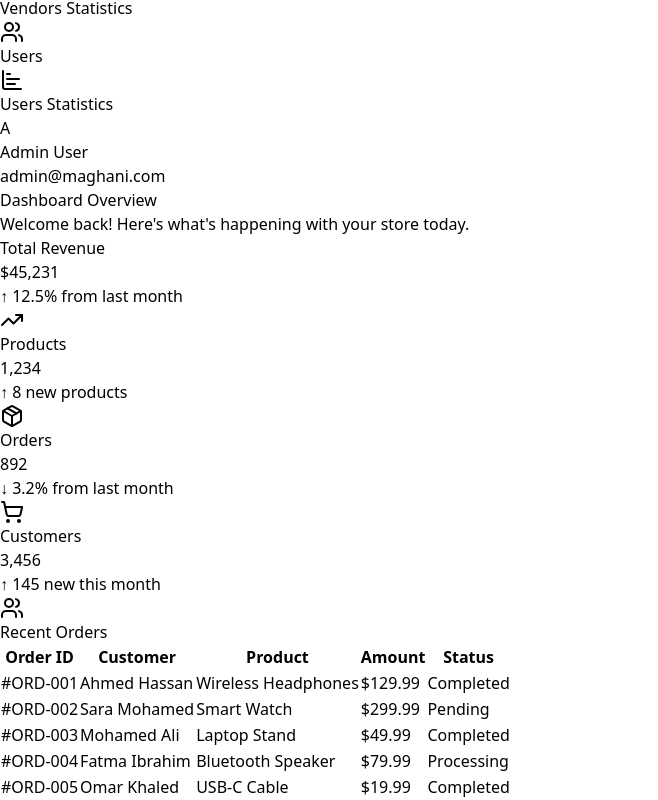
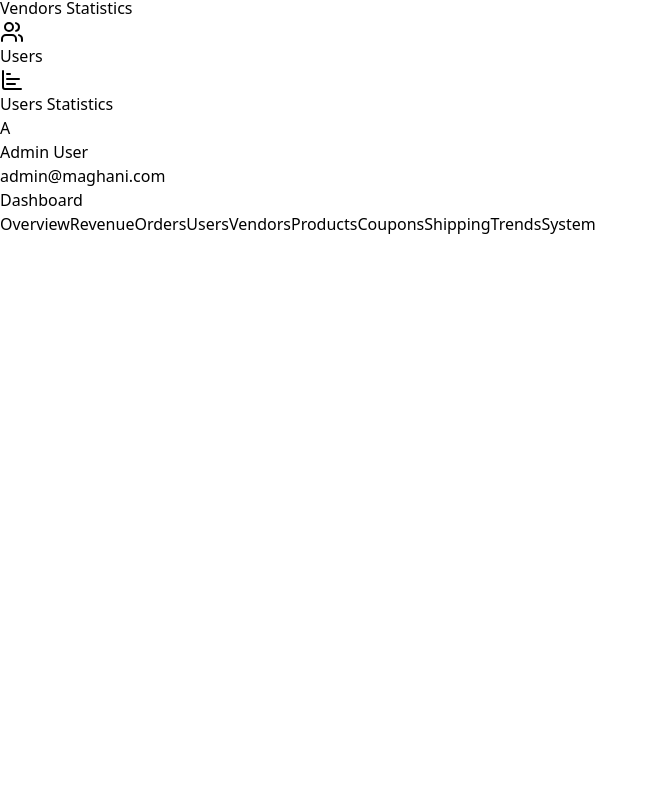
Before and after one commit to abdoBadawy74/Maghani-Dashboard, a React (Vite) app: page / in a window 1280 px wide. Shown: the part 434-1234 px from the top of the page, without its empty margins (0-658 px from the left). After the commit the page ends 800 px from the top, so only its background shows below. Built offline with nearby package versions, Linux system fonts and the light colour scheme; sample sign-in values are in the browser's storage.

Commit message:
feat: update recharts dependency to version 3.3.0 and refactor Dashboard component structure

```diff
--- a/package.json
+++ b/package.json
@@ -22,7 +22,7 @@
     "react-router-dom": "^7.9.3",
     "react-spinners": "^0.17.0",
     "react-toastify": "^11.0.5",
-    "recharts": "^3.2.1"
+    "recharts": "^3.3.0"
   },
   "devDependencies": {
     "@eslint/js": "^9.36.0",
--- a/src/App.jsx
+++ b/src/App.jsx
@@ -1,7 +1,7 @@
 import { Routes, Route, useLocation } from 'react-router-dom';
 import { Home, Package, ShoppingCart, Users, Settings, BarChart3, Puzzle, ChartColumnStacked, Store, ChartBar, } from 'lucide-react';
 import { DashboardLayout } from './Components/DashboardLayout';
-import { Dashboard } from './pages/Dashboard';
+import  Dashboard  from './pages/Dashboard/Dashboard';
 import Login from './pages/Auth/Login';
 import Banners from './pages/Banners/Banners';
 // import RequireAuth from "./pages/Auth/RequireAuth"
--- a/src/pages/Dashboard.jsx
+++ /dev/null
@@ -1,88 +0,0 @@
-import { TrendingUp, Package, ShoppingCart, Users } from 'lucide-react';
-import { StatsCard } from '../Components/StatsCard';
-import { Table, } from '../Components/Table';
-
-
-
-export function Dashboard() {
-  const recentOrders= [
-    { id: '#ORD-001', customer: 'Ahmed Hassan', product: 'Wireless Headphones', amount: '$129.99', status: 'Completed' },
-    { id: '#ORD-002', customer: 'Sara Mohamed', product: 'Smart Watch', amount: '$299.99', status: 'Pending' },
-    { id: '#ORD-003', customer: 'Mohamed Ali', product: 'Laptop Stand', amount: '$49.99', status: 'Completed' },
-    { id: '#ORD-004', customer: 'Fatma Ibrahim', product: 'Bluetooth Speaker', amount: '$79.99', status: 'Processing' },
-    { id: '#ORD-005', customer: 'Omar Khaled', product: 'USB-C Cable', amount: '$19.99', status: 'Completed' },
-  ];
-
-  const columns = [
-    { key: 'id', label: 'Order ID' },
-    { key: 'customer', label: 'Customer' },
-    { key: 'product', label: 'Product' },
-    { key: 'amount', label: 'Amount' },
-    {
-      key: 'status',
-      label: 'Status',
-      render: (order) => (
-        <span
-          className={`px-3 py-1 rounded-full text-xs font-medium ${
-            order.status === 'Completed'
-              ? 'bg-green-100 text-green-700'
-              : order.status === 'Pending'
-              ? 'bg-yellow-100 text-yellow-700'
-              : 'bg-blue-100 text-blue-700'
-          }`}
-        >
-          {order.status}
-        </span>
-      ),
-    },
-  ];
-
-  return (
-    <div className="space-y-8">
-      <div>
-        <h1 className="text-3xl font-bold text-gray-900">Dashboard Overview</h1>
-        <p className="text-gray-600 mt-2">Welcome back! Here's what's happening with your store today.</p>
-      </div>
-
-      <div className="grid grid-cols-1 md:grid-cols-2 lg:grid-cols-4 gap-6">
-        <StatsCard
-          title="Total Revenue"
-          value="$45,231"
-          icon={TrendingUp}
-          trend={{ value: '12.5% from last month', isPositive: true }}
-          iconBgColor="bg-green-50"
-          iconColor="text-green-600"
-        />
-        <StatsCard
-          title="Products"
-          value="1,234"
-          icon={Package}
-          trend={{ value: '8 new products', isPositive: true }}
-          iconBgColor="bg-blue-50"
-          iconColor="text-blue-600"
-        />
-        <StatsCard
-          title="Orders"
-          value="892"
-          icon={ShoppingCart}
-          trend={{ value: '3.2% from last month', isPositive: false }}
-          iconBgColor="bg-orange-50"
-          iconColor="text-orange-600"
-        />
-        <StatsCard
-          title="Customers"
-          value="3,456"
-          icon={Users}
-          trend={{ value: '145 new this month', isPositive: true }}
-          iconBgColor="bg-purple-50"
-          iconColor="text-purple-600"
-        />
-      </div>
-
-      <div>
-        <h2 className="text-xl font-semibold text-gray-900 mb-4">Recent Orders</h2>
-        <Table columns={columns} data={recentOrders} itemsPerPage={5} />
-      </div>
-    </div>
-  );
-}
--- /dev/null
+++ b/src/pages/Dashboard/Dashboard.jsx
@@ -0,0 +1,66 @@
+import { useState, Suspense } from "react";
+// import OverviewSection from "./OverviewSection";
+import { PulseLoader } from "react-spinners";
+
+/*
+  Simple Tabs layout.
+  We'll lazy-load other sections later (they can be separate components).
+*/
+export default function Dashboard() {
+  const [activeTab, setActiveTab] = useState("overview");
+
+  const tabs = [
+    { key: "overview", label: "Overview" },
+    { key: "revenue", label: "Revenue" },
+    { key: "orders", label: "Orders" },
+    { key: "users", label: "Users" },
+    { key: "vendors", label: "Vendors" },
+    { key: "products", label: "Products" },
+    { key: "coupons", label: "Coupons" },
+    { key: "shipping", label: "Shipping" },
+    { key: "trends", label: "Trends" },
+    { key: "system", label: "System" },
+  ];
+
+  return (
+    <div className="p-6 bg-gray-50 min-h-screen">
+      <h1 className="text-3xl font-extrabold mb-6">Dashboard</h1>
+
+      {/* Tabs */}
+      <div className="flex gap-2 mb-6 flex-wrap">
+        {tabs.map((t) => (
+          <button
+            key={t.key}
+            onClick={() => setActiveTab(t.key)}
+            className={`px-4 py-2 rounded-lg font-medium ${
+              activeTab === t.key
+                ? "bg-blue-600 text-white shadow"
+                : "bg-white border text-gray-700"
+            }`}
+          >
+            {t.label}
+          </button>
+        ))}
+      </div>
+
+      {/* Content */}
+      <div className="space-y-6">
+        {activeTab === "overview" && (
+          <Suspense fallback={<div className="flex justify-center py-20"><PulseLoader /></div>}>
+            {/* <OverviewSection /> */}
+          </Suspense>
+        )}
+
+        {/* Placeholder for other tabs: lazy-load them later */}
+        {activeTab !== "overview" && (
+          <div className="bg-white rounded-lg shadow p-8 text-gray-600">
+            <p className="font-medium">Section "{activeTab}" not implemented yet.</p>
+            <p className="text-sm text-gray-500 mt-2">
+              I can scaffold this section next — tell me which one you want after Overview.
+            </p>
+          </div>
+        )}
+      </div>
+    </div>
+  );
+}
```
Also changed, not shown: 1 other file (tests, documents, lock files or other folders).
